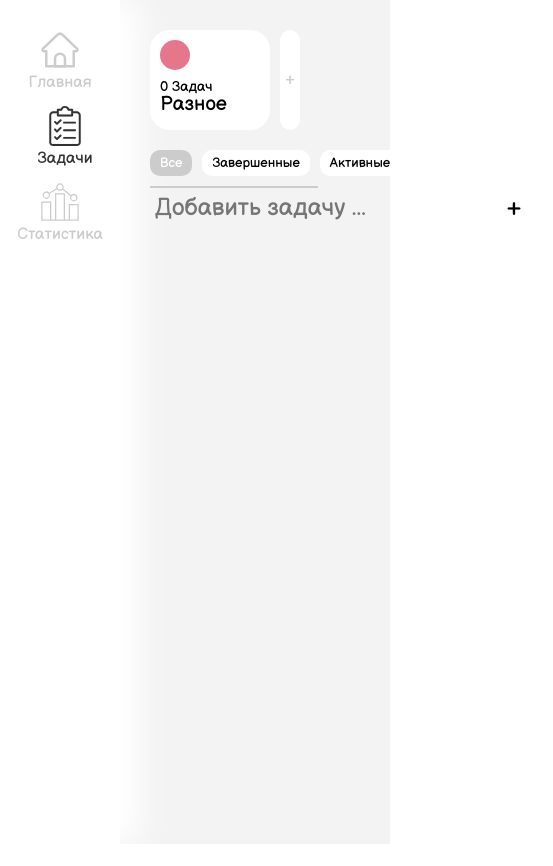
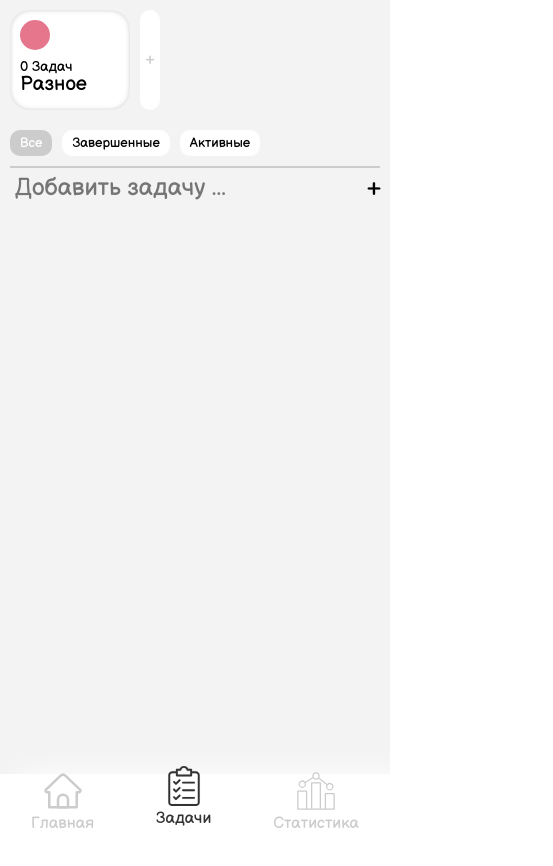
Before and after one commit to SPinGH/ToDo, a React (Create React App) app: page /tasks in a window 390 px wide. Shown: the top 866 px of the page, 553 px wide, since content can reach past the window. Before the commit the page ends 844 px from the top, so only its background shows below. Built offline with nearby package versions, Linux system fonts and the light colour scheme; what redux-localstorage-simple would draw is missing.

Commit message:
Added style for mobile and tablet

```diff
--- a/src/components/Category/Category.scss
+++ b/src/components/Category/Category.scss
@@ -10,11 +10,21 @@
     margin: 0px 10px 0px 0px;
     cursor: pointer;
 
-    &:hover {
+    @media (min-width: 768px) {
+        &:hover {
+            box-shadow: inset 0 0 5px #ccc;
+            .category__del,
+            .category__change {
+                opacity: 1;
+            }
+        }
+    }
+    @media (max-width: 768px) {
         box-shadow: inset 0 0 5px #ccc;
         .category__del,
         .category__change {
             opacity: 1;
+            transform: scale(1.5);
         }
     }
 
@@ -51,22 +61,26 @@
         opacity: 0;
         transition-property: opacity, transform;
         transition-duration: 0.3s;
-        &:hover {
-            transform: scale(1.5);
+        @media (min-width: 768px) {
+            &:hover {
+                transform: scale(1.5);
+            }
         }
     }
 
     &__change {
         position: absolute;
         top: 10px;
-        right: 30px;
+        right: 40px;
         color: #ccc;
         cursor: pointer;
         opacity: 0;
         transition-property: opacity, transform;
         transition-duration: 0.3s;
-        &:hover {
-            transform: scale(1.5);
+        @media (min-width: 768px) {
+            &:hover {
+                transform: scale(1.5);
+            }
         }
     }
 
--- a/src/components/Header/Header.scss
+++ b/src/components/Header/Header.scss
@@ -3,14 +3,44 @@
     padding: 30px 10px;
     background-color: #fff;
     box-shadow: 20px 0 30px #fff;
+    @media (max-width: 500px) {
+        padding: 10px;
+        order: 1;
+    }
 }
 .nav {
-    width: 100px;
+    @media (min-width: 768px) {
+        width: 100px;
+    }
+    @media (min-width: 500px) {
+        width: 75px;
+    }
+    @media (max-width: 500px) {
+        height: 70px;
+    }
+
     // .nav__links
     &__links {
-        width: 100px;
-        overflow: hidden;
+        //overflow: hidden;
+        z-index: 100;
         position: fixed;
+        @media (min-width: 768px) {
+            width: 100px;
+        }
+        @media (min-width: 500px) {
+            width: 75px;
+        }
+        @media (max-width: 500px) {
+            display: flex;
+            justify-content: space-around;
+            align-items: center;
+            height: 70px;
+            bottom: 0px;
+            left: 0;
+            right: 0;
+            background-color: #fff;
+            box-shadow: 20px 0 30px #fff;
+        }
     }
 
     // .nav__link
@@ -22,8 +52,20 @@
         transition-property: transform, color;
         transition-duration: 0.3s;
 
+        @media (min-width: 768px) {
+            font-size: 12px;
+            &:hover {
+                transform: translateX(5px);
+            }
+        }
+
         &.active {
-            transform: translateX(5px);
+            @media (max-width: 768px) {
+                transform: translateY(-5px);
+            }
+            @media (min-width: 768px) {
+                transform: translateX(5px);
+            }
             color: #333;
             .nav__img {
                 fill: #333;
@@ -31,10 +73,6 @@
             path {
                 stroke: #333;
             }
-        }
-
-        &:hover {
-            transform: translateX(5px);
         }
     }
 
--- a/src/components/Task/Task.scss
+++ b/src/components/Task/Task.scss
@@ -16,7 +16,6 @@
         width: 30px;
         height: 30px;
         border-radius: 50%;
-        transition: opacity 0.3 ease;
         cursor: pointer;
         display: flex;
         align-items: flex-end;
@@ -28,8 +27,15 @@
             padding: 0px 0px 5px 5px;
             opacity: 0;
         }
-
-        &:hover {
+        @media (min-width: 768px) {
+            &:hover {
+                transform: scale(2.1);
+                svg {
+                    opacity: 1;
+                }
+            }
+        }
+        @media (max-width: 768px) {
             transform: scale(2.1);
             svg {
                 opacity: 1;
--- a/src/containers/Tasks/Tasks.scss
+++ b/src/containers/Tasks/Tasks.scss
@@ -1,13 +1,12 @@
 .todo {
-    width: 45%;
-
+    max-width: 800px;
+    margin: 0 auto;
     // .todo__input
     &__input {
         border-top: 2px solid #ccc;
         display: flex;
         margin: 0px 0px 10px 0px;
         input {
-            font-family: "BalsamiqSans", Arial, serif;
             flex: 1 1 auto;
             background-color: transparent;
             border: none;
@@ -16,7 +15,6 @@
             outline: none;
         }
         button {
-            font-family: "BalsamiqSans", Arial, serif;
             flex: 0 0 38px;
             cursor: pointer;
             background-color: transparent;
--- a/src/index.scss
+++ b/src/index.scss
@@ -145,12 +145,18 @@ button {
   display: flex;
   background-color: #f3f3f3;
   height: 100%;
+  @media (max-width: 500px) {
+    flex-direction: column;
+  }
 }
 
 .main {
   flex: 1 1 auto;
   padding: 30px;
   min-height: 100vh;
+  @media (max-width: 768px) {
+    padding: 10px;
+  }
 }
 
 @font-face {
```
